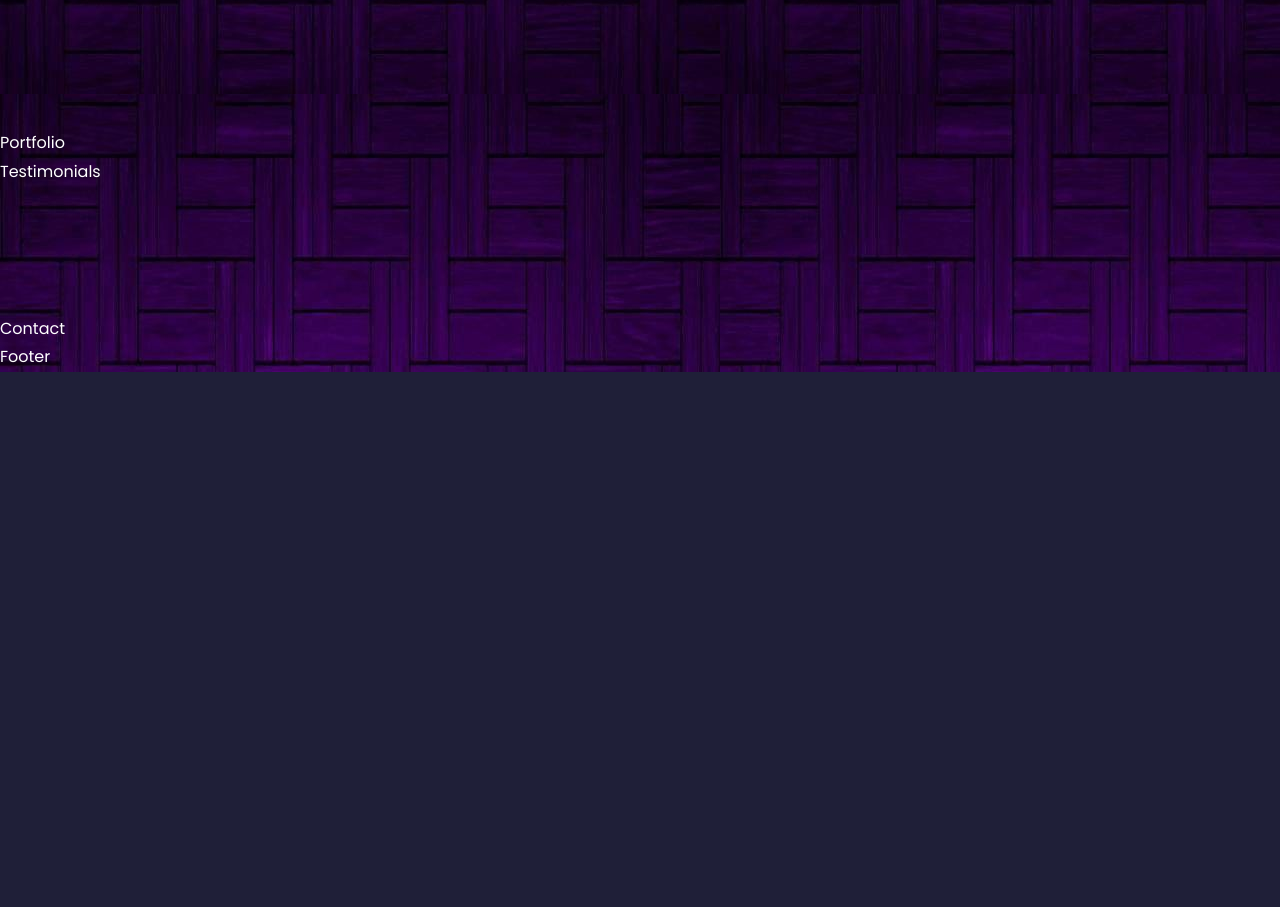
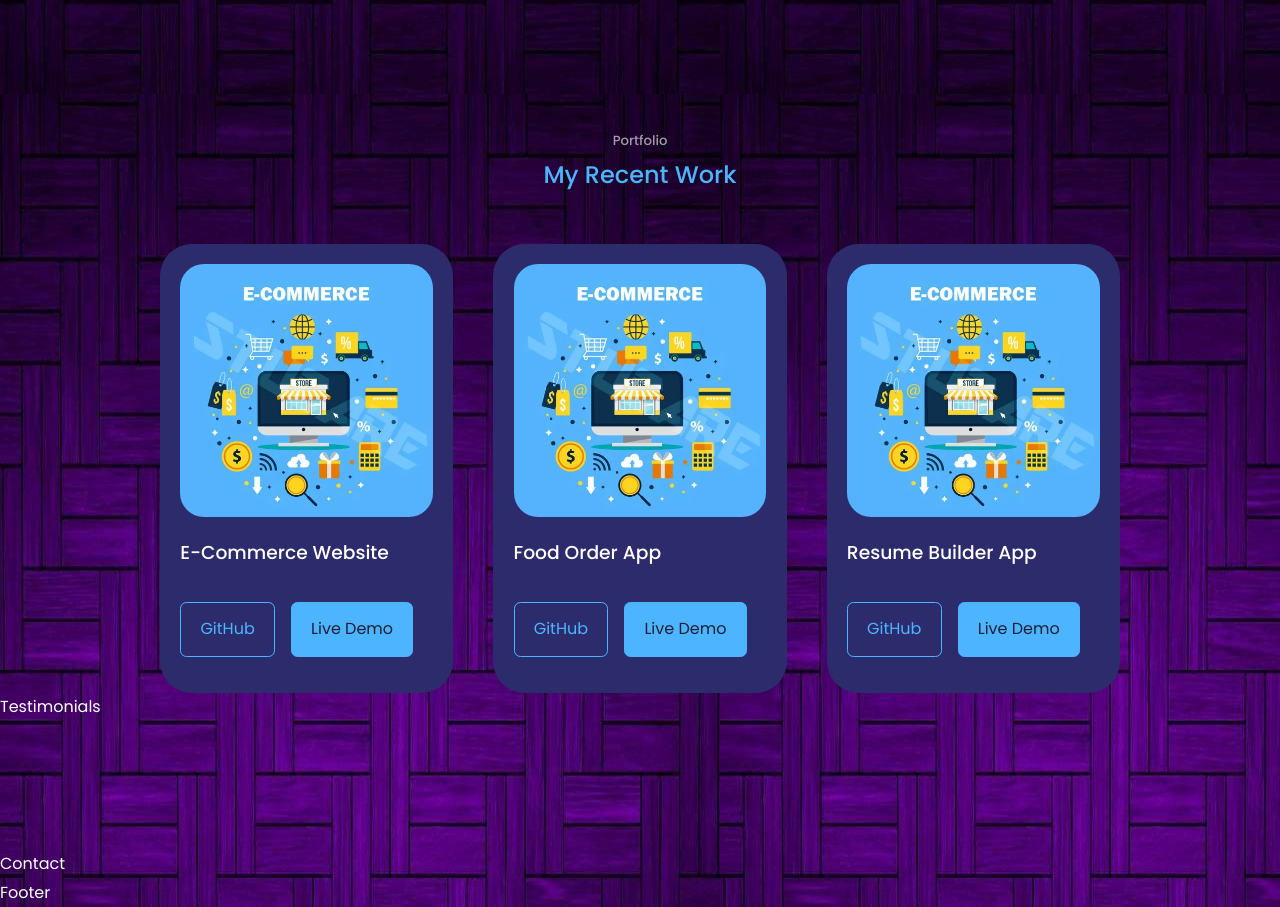
Before and after one commit to Sairam-Nulakani/react-portfolio-website, a React (Create React App) app: page / in a window 1280 px wide. Shown: the part 2466-3373 px from the top of the page. Before the commit the page ends 2838 px from the top, so only its background shows below. Built offline with nearby package versions, Linux system fonts and the light colour scheme.

Commit message:
updated portfolio page

```diff
--- a/src/components/Portfolio/Portfolio.jsx
+++ b/src/components/Portfolio/Portfolio.jsx
@@ -1,8 +1,55 @@
 import React from "react";
 import "./portfolio.css";
+import ECOM from "../../assets/e-commerce.webp";
 
 const Portfolio = () => {
-  return <section id="portfolio">Portfolio</section>;
+  const data = [
+    {
+      id: 1,
+      image: ECOM,
+      title: "E-Commerce Website",
+      github: "https://github.com/Sairam-Nulakani?tab=repositories",
+      demo: "https://github.com/Sairam-Nulakani?tab=repositories",
+    },
+    {
+      id: 2,
+      image: ECOM,
+      title: "Food Order App",
+      github: "https://github.com/Sairam-Nulakani?tab=repositories",
+      demo: "https://github.com/Sairam-Nulakani?tab=repositories",
+    },
+    {
+      id: 3,
+      image: ECOM,
+      title: "Resume Builder App",
+      github: "https://github.com/Sairam-Nulakani?tab=repositories",
+      demo: "https://github.com/Sairam-Nulakani?tab=repositories",
+    },
+  ];
+  return (
+    <section id="portfolio">
+      <h5>Portfolio</h5>
+      <h2>My Recent Work</h2>
+      <div className="container portfolio__container">
+        {data.map((item) => (
+          <article className="portfolio__item" key={item.id}>
+            <div className="portfolio__item-image">
+              <img src={item.image} alt={item.title} />
+            </div>
+            <h3>{item.title}</h3>
+            <div className="portfolio__item-cta">
+              <a href={item.github} className="btn" target="_blank">
+                GitHub
+              </a>
+              <a href={item.demo} className="btn btn-primary" target="_blank">
+                Live Demo
+              </a>
+            </div>
+          </article>
+        ))}
+      </div>
+    </section>
+  );
 };
 
 export default Portfolio;
--- a/src/components/Portfolio/portfolio.css
+++ b/src/components/Portfolio/portfolio.css
@@ -0,0 +1,41 @@
+.portfolio__container {
+  display: grid;
+  grid-template-columns: repeat(3, 1fr);
+  gap: 2.5rem;
+}
+.portfolio__item {
+  background: var(--color-bg-variant);
+  padding: 1.2rem;
+  border-radius: 2rem;
+  border: 1px solid transparent;
+  transition: var(--transition);
+}
+.portfolio__item:hover {
+  border-color: var(--color-primary-variant);
+  background: transparent;
+}
+.portfolio__item-image {
+  border-radius: 1.5rem;
+  overflow: hidden;
+}
+.portfolio__item h3 {
+  margin: 1.2rem 0 2rem;
+}
+.portfolio__item-cta {
+  display: flex;
+  gap: 1rem;
+  margin-bottom: 1rem;
+}
+@media only screen and (max-width: 1024px) {
+  .portfolio__container {
+    grid-template-columns: 1fr 1fr;
+    gap: 1.2rem;
+  }
+}
+
+@media only screen and (max-width: 600px) {
+  .portfolio__container {
+    grid-template-columns: 1fr;
+    gap: 1rem;
+  }
+}
```
Also changed, not shown: src/assets/e-commerce.webp (added).
